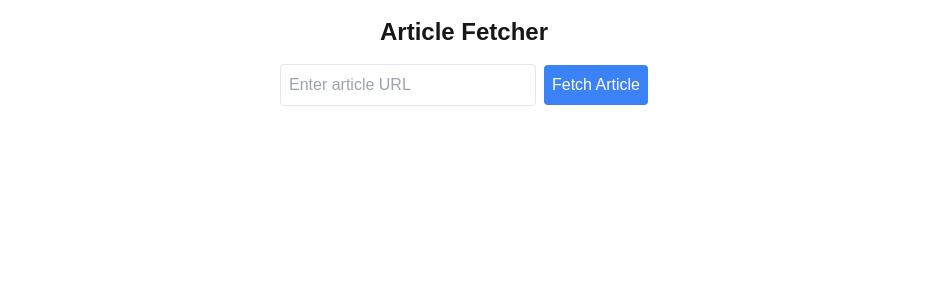
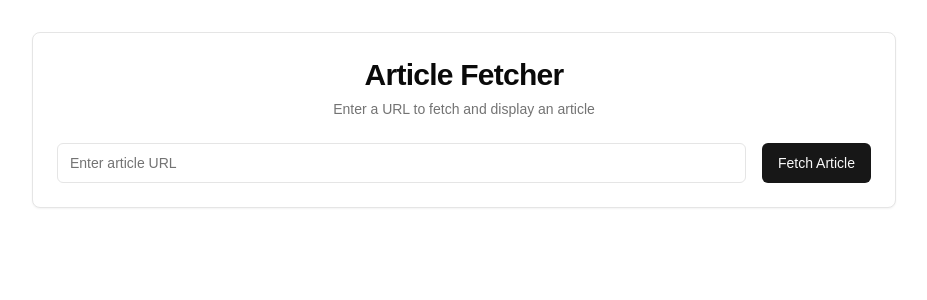
Before and after one commit to chyyynh/fetcher, a Next.js app: page / in a window 1280 px wide. Shown: the top 300 px of the page, without its empty margins (176-1103 px from the left). Built offline with nearby package versions, Linux system fonts and the light colour scheme.

Commit message:
add components

```diff
--- a/app/globals.css
+++ b/app/globals.css
@@ -1,15 +1,3 @@
-:root {
-  --background: #ffffff;
-  --foreground: #171717;
-}
-
-@media (prefers-color-scheme: dark) {
-  :root {
-    --background: #0a0a0a;
-    --foreground: #ededed;
-  }
-}
-
 html,
 body {
   max-width: 100vw;
@@ -17,8 +5,6 @@
 }
 
 body {
-  color: var(--foreground);
-  background: var(--background);
   font-family: Arial, Helvetica, sans-serif;
   -webkit-font-smoothing: antialiased;
   -moz-osx-font-smoothing: grayscale;
@@ -44,3 +30,66 @@
 @tailwind base;
 @tailwind components;
 @tailwind utilities;
+@layer base {
+  :root {
+    --background: 0 0% 100%;
+    --foreground: 0 0% 3.9%;
+    --card: 0 0% 100%;
+    --card-foreground: 0 0% 3.9%;
+    --popover: 0 0% 100%;
+    --popover-foreground: 0 0% 3.9%;
+    --primary: 0 0% 9%;
+    --primary-foreground: 0 0% 98%;
+    --secondary: 0 0% 96.1%;
+    --secondary-foreground: 0 0% 9%;
+    --muted: 0 0% 96.1%;
+    --muted-foreground: 0 0% 45.1%;
+    --accent: 0 0% 96.1%;
+    --accent-foreground: 0 0% 9%;
+    --destructive: 0 84.2% 60.2%;
+    --destructive-foreground: 0 0% 98%;
+    --border: 0 0% 89.8%;
+    --input: 0 0% 89.8%;
+    --ring: 0 0% 3.9%;
+    --chart-1: 12 76% 61%;
+    --chart-2: 173 58% 39%;
+    --chart-3: 197 37% 24%;
+    --chart-4: 43 74% 66%;
+    --chart-5: 27 87% 67%;
+    --radius: 0.5rem;
+  }
+  .dark {
+    --background: 0 0% 3.9%;
+    --foreground: 0 0% 98%;
+    --card: 0 0% 3.9%;
+    --card-foreground: 0 0% 98%;
+    --popover: 0 0% 3.9%;
+    --popover-foreground: 0 0% 98%;
+    --primary: 0 0% 98%;
+    --primary-foreground: 0 0% 9%;
+    --secondary: 0 0% 14.9%;
+    --secondary-foreground: 0 0% 98%;
+    --muted: 0 0% 14.9%;
+    --muted-foreground: 0 0% 63.9%;
+    --accent: 0 0% 14.9%;
+    --accent-foreground: 0 0% 98%;
+    --destructive: 0 62.8% 30.6%;
+    --destructive-foreground: 0 0% 98%;
+    --border: 0 0% 14.9%;
+    --input: 0 0% 14.9%;
+    --ring: 0 0% 83.1%;
+    --chart-1: 220 70% 50%;
+    --chart-2: 160 60% 45%;
+    --chart-3: 30 80% 55%;
+    --chart-4: 280 65% 60%;
+    --chart-5: 340 75% 55%;
+  }
+}
+@layer base {
+  * {
+    @apply border-border;
+  }
+  body {
+    @apply bg-background text-foreground;
+  }
+}
--- a/app/page.js
+++ b/app/page.js
@@ -1,14 +1,21 @@
-"use client"; // 告訴 Next.js 這個組件應該是客戶端組件
+"use client";
 
 import { useState } from "react";
-import ReactMarkdown from "react-markdown"; // 導入 react-markdown
+import ReactMarkdown from "react-markdown";
+import {
+  Card,
+  CardContent,
+  CardDescription,
+  CardHeader,
+  CardTitle,
+} from "@/components/ui/card";
+import { Input } from "@/components/ui/input";
+import { Button } from "@/components/ui/button";
 
-export default function Home() {
+export default function Component() {
   const [url, setUrl] = useState("");
   const [articleData, setArticleData] = useState(null);
   const [loading, setLoading] = useState(false);
-
-  // console.log(url);
 
   const fetchArticleData = async (e) => {
     e.preventDefault();
@@ -17,15 +24,15 @@
 
     try {
       const response = await fetch(`http://localhost:3000/api/`, {
-        method: "POST", // 指定請求方法為 POST
+        method: "POST",
         headers: {
-          "Content-Type": "application/json", // 設置內容類型為 JSON
+          "Content-Type": "application/json",
         },
-        body: JSON.stringify({ url }), // 將 URL 封裝為 JSON 字符串
+        body: JSON.stringify({ url }),
       });
 
       const data = await response.json();
-      console.log(data.res); // 打印出 API 返回的數據
+      console.log(data.res);
       setArticleData(data.res);
     } catch (error) {
       console.error("Error fetching article:", error);
@@ -35,34 +42,49 @@
   };
 
   return (
-    <div className="flex flex-col items-center p-4">
-      <h1 className="text-2xl font-bold mb-4 text-center">Article Fetcher</h1>{" "}
-      {/* 標題置中 */}
+    <div className="container mx-auto px-4 py-8 max-w-4xl">
+      <Card className="mb-8">
+        <CardHeader>
+          <CardTitle className="text-3xl font-bold text-center">
+            Article Fetcher
+          </CardTitle>
+          <CardDescription className="text-center">
+            Enter a URL to fetch and display an article
+          </CardDescription>
+        </CardHeader>
+        <CardContent>
           <form
             onSubmit={fetchArticleData}
-        className="flex justify-center items-center mb-4"
+            className="flex flex-col sm:flex-row gap-4 items-center justify-center"
           >
-        <input
+            <Input
               type="url"
               value={url}
-          onChange={(e) => setUrl(e.target.value.trim())} // 去掉多餘空格
+              onChange={(e) => setUrl(e.target.value.trim())}
               placeholder="Enter article URL"
               required
-          className="border rounded p-2 w-64 mr-2" // Tailwind CSS 樣式
+              className="flex-grow"
             />
-        <button
-          type="submit"
-          className="bg-blue-500 text-white rounded p-2 hover:bg-blue-600"
-        >
-          Fetch Article
-        </button>
+            <Button type="submit" disabled={loading}>
+              {loading ? (
+                <>
+                  <span className="mr-2 inline-block h-4 w-4 animate-spin rounded-full border-2 border-current border-t-transparent"></span>
+                  Fetching...
+                </>
+              ) : (
+                "Fetch Article"
+              )}
+            </Button>
           </form>
-      {loading && <p>Loading...</p>}
+        </CardContent>
+      </Card>
+
       {articleData && (
-        <div>
-          <ReactMarkdown>{articleData}</ReactMarkdown>{" "}
-          {/* 渲染 Markdown 內容 */}
-        </div>
+        <Card>
+          <CardContent className="prose dark:prose-invert max-w-none">
+            <ReactMarkdown>{articleData}</ReactMarkdown>
+          </CardContent>
+        </Card>
       )}
     </div>
   );
--- /dev/null
+++ b/components/ui/button.jsx
@@ -0,0 +1,47 @@
+import * as React from "react"
+import { Slot } from "@radix-ui/react-slot"
+import { cva } from "class-variance-authority";
+
+import { cn } from "@/lib/utils"
+
+const buttonVariants = cva(
+  "inline-flex items-center justify-center gap-2 whitespace-nowrap rounded-md text-sm font-medium ring-offset-background transition-colors focus-visible:outline-none focus-visible:ring-2 focus-visible:ring-ring focus-visible:ring-offset-2 disabled:pointer-events-none disabled:opacity-50 [&_svg]:pointer-events-none [&_svg]:size-4 [&_svg]:shrink-0",
+  {
+    variants: {
+      variant: {
+        default: "bg-primary text-primary-foreground hover:bg-primary/90",
+        destructive:
+          "bg-destructive text-destructive-foreground hover:bg-destructive/90",
+        outline:
+          "border border-input bg-background hover:bg-accent hover:text-accent-foreground",
+        secondary:
+          "bg-secondary text-secondary-foreground hover:bg-secondary/80",
+        ghost: "hover:bg-accent hover:text-accent-foreground",
+        link: "text-primary underline-offset-4 hover:underline",
+      },
+      size: {
+        default: "h-10 px-4 py-2",
+        sm: "h-9 rounded-md px-3",
+        lg: "h-11 rounded-md px-8",
+        icon: "h-10 w-10",
+      },
+    },
+    defaultVariants: {
+      variant: "default",
+      size: "default",
+    },
+  }
+)
+
+const Button = React.forwardRef(({ className, variant, size, asChild = false, ...props }, ref) => {
+  const Comp = asChild ? Slot : "button"
+  return (
+    (<Comp
+      className={cn(buttonVariants({ variant, size, className }))}
+      ref={ref}
+      {...props} />)
+  );
+})
+Button.displayName = "Button"
+
+export { Button, buttonVariants }
--- /dev/null
+++ b/components/ui/card.jsx
@@ -0,0 +1,50 @@
+import * as React from "react"
+
+import { cn } from "@/lib/utils"
+
+const Card = React.forwardRef(({ className, ...props }, ref) => (
+  <div
+    ref={ref}
+    className={cn("rounded-lg border bg-card text-card-foreground shadow-sm", className)}
+    {...props} />
+))
+Card.displayName = "Card"
+
+const CardHeader = React.forwardRef(({ className, ...props }, ref) => (
+  <div
+    ref={ref}
+    className={cn("flex flex-col space-y-1.5 p-6", className)}
+    {...props} />
+))
+CardHeader.displayName = "CardHeader"
+
+const CardTitle = React.forwardRef(({ className, ...props }, ref) => (
+  <h3
+    ref={ref}
+    className={cn("text-2xl font-semibold leading-none tracking-tight", className)}
+    {...props} />
+))
+CardTitle.displayName = "CardTitle"
+
+const CardDescription = React.forwardRef(({ className, ...props }, ref) => (
+  <p
+    ref={ref}
+    className={cn("text-sm text-muted-foreground", className)}
+    {...props} />
+))
+CardDescription.displayName = "CardDescription"
+
+const CardContent = React.forwardRef(({ className, ...props }, ref) => (
+  <div ref={ref} className={cn("p-6 pt-0", className)} {...props} />
+))
+CardContent.displayName = "CardContent"
+
+const CardFooter = React.forwardRef(({ className, ...props }, ref) => (
+  <div
+    ref={ref}
+    className={cn("flex items-center p-6 pt-0", className)}
+    {...props} />
+))
+CardFooter.displayName = "CardFooter"
+
+export { Card, CardHeader, CardFooter, CardTitle, CardDescription, CardContent }
--- /dev/null
+++ b/components/ui/input.jsx
@@ -0,0 +1,19 @@
+import * as React from "react"
+
+import { cn } from "@/lib/utils"
+
+const Input = React.forwardRef(({ className, type, ...props }, ref) => {
+  return (
+    (<input
+      type={type}
+      className={cn(
+        "flex h-10 w-full rounded-md border border-input bg-background px-3 py-2 text-sm ring-offset-background file:border-0 file:bg-transparent file:text-sm file:font-medium file:text-foreground placeholder:text-muted-foreground focus-visible:outline-none focus-visible:ring-2 focus-visible:ring-ring focus-visible:ring-offset-2 disabled:cursor-not-allowed disabled:opacity-50",
+        className
+      )}
+      ref={ref}
+      {...props} />)
+  );
+})
+Input.displayName = "Input"
+
+export { Input }
--- /dev/null
+++ b/lib/utils.js
@@ -0,0 +1,6 @@
+import { clsx } from "clsx";
+import { twMerge } from "tailwind-merge"
+
+export function cn(...inputs) {
+  return twMerge(clsx(inputs));
+}
--- a/tailwind.config.js
+++ b/tailwind.config.js
@@ -1,12 +1,61 @@
 /** @type {import('tailwindcss').Config} */
 module.exports = {
-  content: [
+    darkMode: ["class"],
+    content: [
     "./app/**/*.{js,ts,jsx,tsx,mdx}",
     "./pages/**/*.{js,ts,jsx,tsx,mdx}",
     "./components/**/*.{js,ts,jsx,tsx,mdx}",
   ],
   theme: {
-    extend: {},
+  	extend: {
+  		borderRadius: {
+  			lg: 'var(--radius)',
+  			md: 'calc(var(--radius) - 2px)',
+  			sm: 'calc(var(--radius) - 4px)'
+  		},
+  		colors: {
+  			background: 'hsl(var(--background))',
+  			foreground: 'hsl(var(--foreground))',
+  			card: {
+  				DEFAULT: 'hsl(var(--card))',
+  				foreground: 'hsl(var(--card-foreground))'
+  			},
+  			popover: {
+  				DEFAULT: 'hsl(var(--popover))',
+  				foreground: 'hsl(var(--popover-foreground))'
+  			},
+  			primary: {
+  				DEFAULT: 'hsl(var(--primary))',
+  				foreground: 'hsl(var(--primary-foreground))'
+  			},
+  			secondary: {
+  				DEFAULT: 'hsl(var(--secondary))',
+  				foreground: 'hsl(var(--secondary-foreground))'
+  			},
+  			muted: {
+  				DEFAULT: 'hsl(var(--muted))',
+  				foreground: 'hsl(var(--muted-foreground))'
+  			},
+  			accent: {
+  				DEFAULT: 'hsl(var(--accent))',
+  				foreground: 'hsl(var(--accent-foreground))'
+  			},
+  			destructive: {
+  				DEFAULT: 'hsl(var(--destructive))',
+  				foreground: 'hsl(var(--destructive-foreground))'
+  			},
+  			border: 'hsl(var(--border))',
+  			input: 'hsl(var(--input))',
+  			ring: 'hsl(var(--ring))',
+  			chart: {
+  				'1': 'hsl(var(--chart-1))',
+  				'2': 'hsl(var(--chart-2))',
+  				'3': 'hsl(var(--chart-3))',
+  				'4': 'hsl(var(--chart-4))',
+  				'5': 'hsl(var(--chart-5))'
+  			}
+  		}
+  	}
   },
-  plugins: [],
+  plugins: [require("tailwindcss-animate")],
 };
```
Also changed, not shown: package.json (+8 -1 lines), components.json (added), 2 other files (tests, documents, lock files or other folders). Lines whose indentation alone changed are shown as unchanged.
